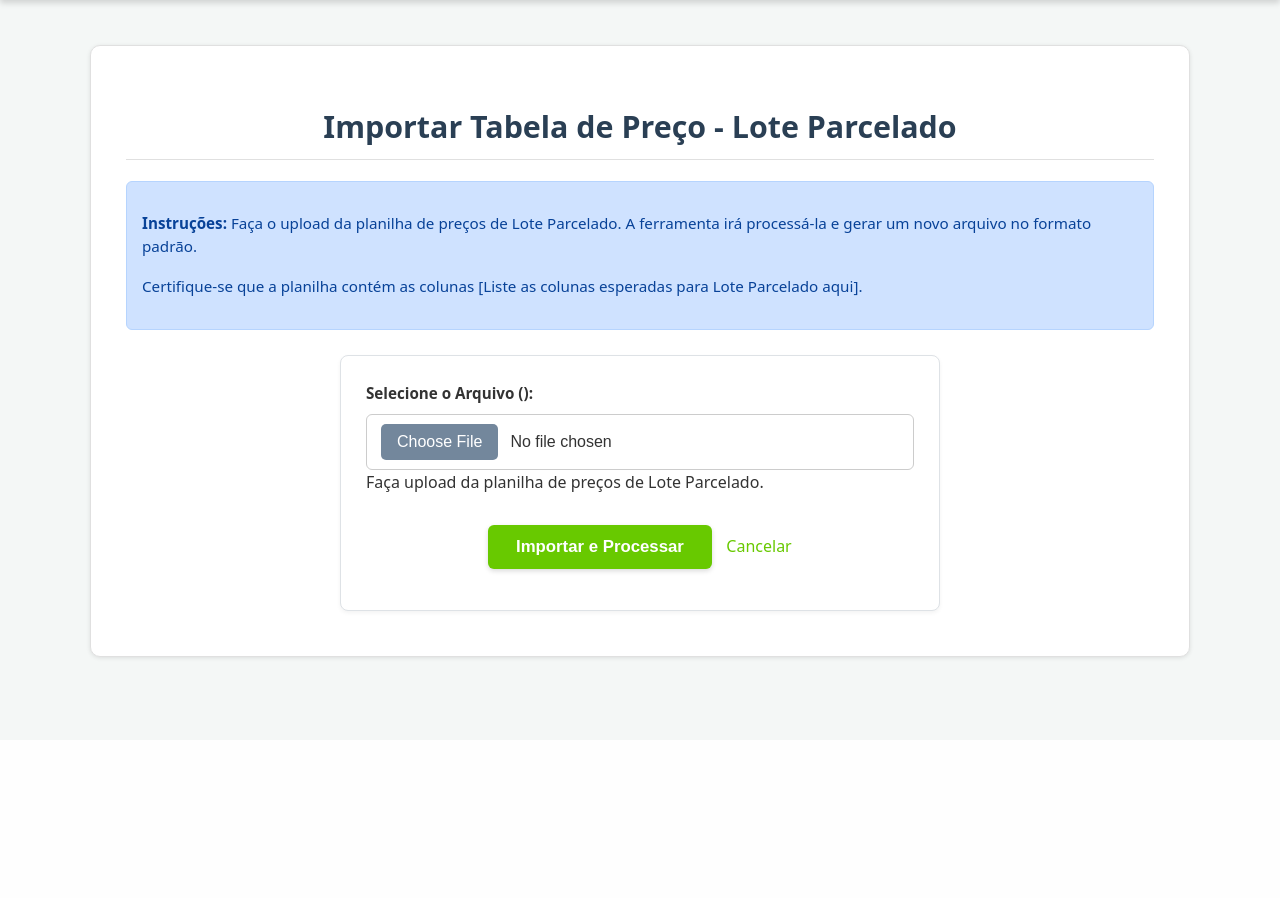
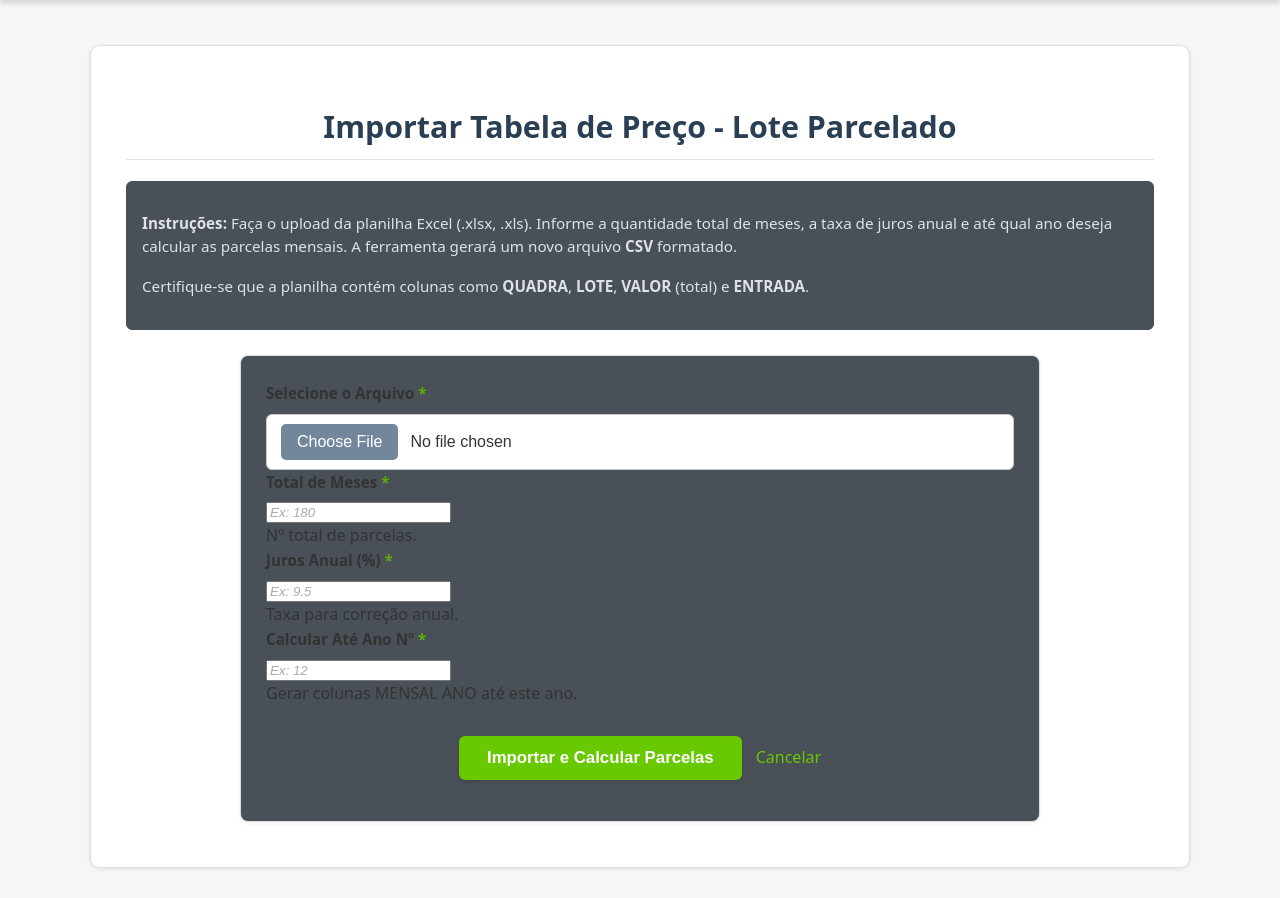
Before and after one commit to Timesistemaimobi/SISTEMA-WEB-DE-LANCAMENTO, a Flask app: page /importacao-preco-lote-parcelado in a window 1280 px wide. Shown: the part 60-958 px from the top of the page. Before the commit the page ends 721 px from the top, so only its background shows below. Run offline with Flask 3, Linux system fonts and the light colour scheme.

Commit message:
IMPLEMENTAÇÃO TABELA DE PREÇO IMPORTAÇÃO PARCELADA

```diff
--- a/app.py
+++ b/app.py
@@ -1221,14 +1221,31 @@ def importacao_preco_lote_avista_tool():
 def importacao_preco_lote_parcelado_tool():
     tool_prefix = 'preco_lote_parc_'
     temp_filepath = None
-    output_stream = None
+    output_bytes_stream = None
 
     if request.method == 'POST':
+        # Validação básica do arquivo (igual)
         if 'arquivo_entrada' not in request.files: flash('Nenhum arquivo!', 'error'); return redirect(url_for('importacao_preco_lote_parcelado_tool'))
         file = request.files['arquivo_entrada']
         if file.filename == '': flash('Nenhum arquivo!', 'error'); return redirect(url_for('importacao_preco_lote_parcelado_tool'))
         if not file or not allowed_file(file.filename): flash(f'Tipo inválido. Permitidos: {", ".join(ALLOWED_EXTENSIONS)}', 'error'); return redirect(url_for('importacao_preco_lote_parcelado_tool'))
 
+        # Obter e validar parâmetros do formulário
+        try:
+            quantidade_meses = int(request.form.get('quantidade_meses', 0))
+            juros_anual_perc = float(request.form.get('juros_anual_perc', -1.0).replace(',', '.'))
+            num_anos_parcelas = int(request.form.get('num_anos_parcelas', 0)) # <<< NOVO PARÂMETRO
+
+            # Validações
+            if quantidade_meses <= 0: raise ValueError('Quantidade de meses inválida.')
+            if juros_anual_perc < 0: raise ValueError('Porcentagem de juros anual inválida.')
+            if num_anos_parcelas <= 0: raise ValueError('Número de anos das parcelas inválido.') # <<< NOVA VALIDAÇÃO
+
+        except (ValueError, TypeError) as val_err:
+             flash(f'Valores inválidos nos parâmetros: {val_err}', 'error')
+             return redirect(url_for('importacao_preco_lote_parcelado_tool'))
+
+        # Salvar arquivo temporário
         filename = secure_filename(f"{tool_prefix}{file.filename}")
         temp_filepath = os.path.join(app.config['UPLOAD_FOLDER'], filename)
 
@@ -1236,23 +1253,54 @@ def importacao_preco_lote_parcelado_tool():
             os.makedirs(app.config['UPLOAD_FOLDER'], exist_ok=True)
             file.save(temp_filepath)
             print(f"(Preço Lote Parc Rota) Arquivo salvo: {temp_filepath}")
-            output_stream = processar_preco_lote_parcelado(temp_filepath) # Chama a função específica
+
+            # Ler conteúdo em BytesIO
+            file_content_bytesio = None
+            try:
+                with open(temp_filepath, 'rb') as f: file_content = f.read()
+                file_content_bytesio = io.BytesIO(file_content)
+                print("(Preço Lote Parc Rota) Conteúdo lido para BytesIO.")
+            except Exception as read_err:
+                 raise ValueError("Erro ao ler o arquivo temporário.") from read_err
+
+            # Chama a função específica passando objeto e TODOS os parâmetros
+            output_csv_stream = processar_preco_lote_parcelado(
+                file_content_bytesio,
+                quantidade_meses,
+                juros_anual_perc,
+                num_anos_parcelas # <<< PASSA NOVO PARÂMETRO
+            )
+
+            # Converte StringIO para BytesIO
+            output_bytes_stream = io.BytesIO(output_csv_stream.getvalue().encode('utf-8-sig'))
+            output_csv_stream.close()
+
+            # Enviar arquivo CSV
             input_basename = file.filename.rsplit('.', 1)[0]
-            output_filename = f"{input_basename}_PREC_LOTE_PARC_PROCESSADO.xlsx"
+            output_filename = f"{input_basename}_PREC_LOTE_PARC_{num_anos_parcelas}anos_PROCESSADO.csv" # Nome dinâmico
             print(f"(Preço Lote Parc Rota) Enviando: {output_filename}")
-            return send_file(output_stream, mimetype='application/vnd.openxmlformats-officedocument.spreadsheetml.sheet', as_attachment=True, download_name=output_filename)
+            return send_file(output_bytes_stream, mimetype='text/csv', as_attachment=True, download_name=output_filename)
+
+        except ValueError as ve:
+            flash(f"Erro de Validação (Lote Parcelado): {ve}", 'error')
+            print(f"(Preço Lote Parc Rota) Erro Validação: {ve}")
+            return redirect(url_for('importacao_preco_lote_parcelado_tool'))
         except Exception as e:
-            flash(f"Erro ao processar Tabela Lote Parcelado: {e}", 'error'); print(f"(Preço Lote Parc Rota) Erro: {e}"); traceback.print_exc()
-            if output_stream: output_stream.close()
+            flash(f"Erro ao processar Tabela Lote Parcelado: {e}", 'error')
+            print(f"(Preço Lote Parc Rota) Erro: {e}")
+            traceback.print_exc()
+            if output_bytes_stream and not output_bytes_stream.closed: output_bytes_stream.close()
             return redirect(url_for('importacao_preco_lote_parcelado_tool'))
         finally:
              if temp_filepath and os.path.exists(temp_filepath):
-                try: os.remove(temp_filepath); print(f"(Preço Lote Parc Rota - Finally) Temp removido: {temp_filepath}")
+                try: os.remove(temp_filepath); print(f"(Preço Lote Parc Rota - Finally) Temp removido.")
                 except OSError as oe: print(f"(Preço Lote Parc Rota - Finally) Erro remover temp: {oe}")
 
     else: # GET
         active_page = 'importacao_preco_lote_parcelado'
-        return render_template('importacao_preco_lote_parcelado.html', active_page=active_page)
+        return render_template('importacao_preco_lote_parcelado.html',
+                               active_page=active_page,
+                               ALLOWED_EXTENSIONS=ALLOWED_EXTENSIONS)
 
 @app.route('/confirmar-preco-incorporacao', methods=['GET', 'POST'])
 def confirmar_processar_preco_incorporacao():
--- a/templates/importacao_preco_lote_parcelado.html
+++ b/templates/importacao_preco_lote_parcelado.html
@@ -1,12 +1,11 @@
 {# templates/importacao_preco_lote_parcelado.html #} {% extends 'base.html' %}
-{% block title %}Importar Tabela Preço - Lote Parcelado{% endblock %} {# <<<
-MUDE O TÍTULO #} {% block styles %} {{ super() }} {# Você pode adicionar estilos
-específicos aqui se precisar #}
+{% block title %}Importar Tabela Preço - Lote Parcelado{% endblock %} {% block
+styles %} {{ super() }}
 <style>
   .description {
-    background-color: #cfe2ff;
-    color: #084298;
-    border: 1px solid #b6d4fe;
+    background-color: #495057;
+    color: #dee2e6;
+    border: 1px solid #495057;
     padding: 15px;
     border-radius: 6px;
     margin-bottom: 25px;
@@ -14,34 +13,38 @@ específicos aqui se precisar #}
     line-height: 1.5;
   }
   .form-container {
-    max-width: 600px;
+    max-width: 800px; /* Aumentar largura */
     margin: 20px auto;
     padding: 25px;
-    background-color: #fff;
+    background-color: #495057;
     border: 1px solid #dee2e6;
     border-radius: 8px;
     box-shadow: 0 2px 4px rgba(0, 0, 0, 0.05);
+  }
+  .required-label::after {
+    content: " *";
+    color: #5aae02;
   }
 </style>
 {% endblock %} {% block content %}
 <div class="container mt-4">
   <h1>Importar Tabela de Preço - Lote Parcelado</h1>
-  {# <<< MUDE O TÍTULO #}
 
   <div class="description">
-    {# <<< MUDE A DESCRIÇÃO #}
     <p>
-      <strong>Instruções:</strong> Faça o upload da planilha de preços de Lote
-      Parcelado. A ferramenta irá processá-la e gerar um novo arquivo no formato
-      padrão.
+      <strong>Instruções:</strong> Faça o upload da planilha Excel (.xlsx,
+      .xls). Informe a quantidade total de meses, a taxa de juros anual e até
+      qual ano deseja calcular as parcelas mensais. A ferramenta gerará um novo
+      arquivo <strong>CSV</strong> formatado.
     </p>
     <p>
-      Certifique-se que a planilha contém as colunas [Liste as colunas esperadas
-      para Lote Parcelado aqui].
+      Certifique-se que a planilha contém colunas como <strong>QUADRA</strong>,
+      <strong>LOTE</strong>, <strong>VALOR</strong> (total) e
+      <strong>ENTRADA</strong>.
     </p>
   </div>
 
-  {# Bloco para exibir mensagens flash #} {% with messages =
+  {# Mensagens flash #} {% with messages =
   get_flashed_messages(with_categories=true) %} {% if messages %} {% for
   category, message in messages %}
   <div
@@ -59,20 +62,15 @@ específicos aqui se precisar #}
   {% endfor %} {% endif %} {% endwith %}
 
   <div class="form-container">
-    {# <<< MUDE O url_for PARA A ROTA CORRETA #}
     <form
       method="post"
       enctype="multipart/form-data"
       action="{{ url_for('importacao_preco_lote_parcelado_tool') }}"
     >
       <div class="mb-3">
-        <label for="arquivo_entrada_lote_parc" class="form-label"
-          ><strong
-            >Selecione o Arquivo ({% for ext in ALLOWED_EXTENSIONS %}.{{ ext
-            }}{% if not loop.last %}, {% endif %}{% endfor %}):</strong
-          ></label
+        <label for="arquivo_entrada_lote_parc" class="form-label required-label"
+          ><strong>Selecione o Arquivo</strong></label
         >
-        {# <<< MUDE O ID (opcional) #}
         <input
           type="file"
           class="form-control"
@@ -81,15 +79,67 @@ específicos aqui se precisar #}
           accept="{% for ext in ALLOWED_EXTENSIONS %}.{{ ext }}{% if not loop.last %},{% endif %}{% endfor %}"
           required
         />
-        {# <<< MUDE O TEXTO DE AJUDA #}
-        <div class="form-text">
-          Faça upload da planilha de preços de Lote Parcelado.
+      </div>
+
+      {# --- CAMPOS DE PARÂMETROS --- #}
+      <div class="row g-3 mb-3">
+        <div class="col-md-4">
+          {# Ajustado para col-md-4 #}
+          <label for="quantidade_meses" class="form-label required-label"
+            ><strong>Total de Meses</strong></label
+          >
+          <input
+            type="number"
+            class="form-control"
+            id="quantidade_meses"
+            name="quantidade_meses"
+            placeholder="Ex: 180"
+            required
+            min="1"
+          />
+          <div class="form-text">Nº total de parcelas.</div>
         </div>
+        <div class="col-md-4">
+          {# Ajustado para col-md-4 #}
+          <label for="juros_anual_perc" class="form-label required-label"
+            ><strong>Juros Anual (%)</strong></label
+          >
+          <input
+            type="number"
+            step="0.01"
+            class="form-control"
+            id="juros_anual_perc"
+            name="juros_anual_perc"
+            placeholder="Ex: 9.5"
+            required
+            min="0"
+          />
+          <div class="form-text">Taxa para correção anual.</div>
+        </div>
+        {# --- NOVO CAMPO --- #}
+        <div class="col-md-4">
+          {# Ajustado para col-md-4 #}
+          <label for="num_anos_parcelas" class="form-label required-label"
+            ><strong>Calcular Até Ano Nº</strong></label
+          >
+          <input
+            type="number"
+            class="form-control"
+            id="num_anos_parcelas"
+            name="num_anos_parcelas"
+            placeholder="Ex: 12"
+            required
+            min="1"
+          />
+          <div class="form-text">Gerar colunas MENSAL ANO até este ano.</div>
+        </div>
+        {# --- FIM NOVO CAMPO --- #}
       </div>
+      {# --- FIM CAMPOS DE PARÂMETROS --- #}
 
       <div style="text-align: center; margin-top: 30px">
         <button type="submit" class="btn btn-primary btn-lg">
-          <i class="fas fa-upload me-2"></i> Importar e Processar
+          <i class="fas fa-calculator me-2"></i> Importar e Calcular Parcelas
         </button>
         <a
           href="{{ url_for('home') }}"
@@ -101,5 +151,4 @@ específicos aqui se precisar #}
     </form>
   </div>
 </div>
-{% endblock %} {% block scripts %} {{ super() }} {# Adicione JS aqui se
-necessário #} {% endblock %}
+{% endblock %} {% block scripts %} {{ super() }} {% endblock %}
```
Also changed, not shown: formatadores/tabela_preco_importador.py (+191 -11 lines).
